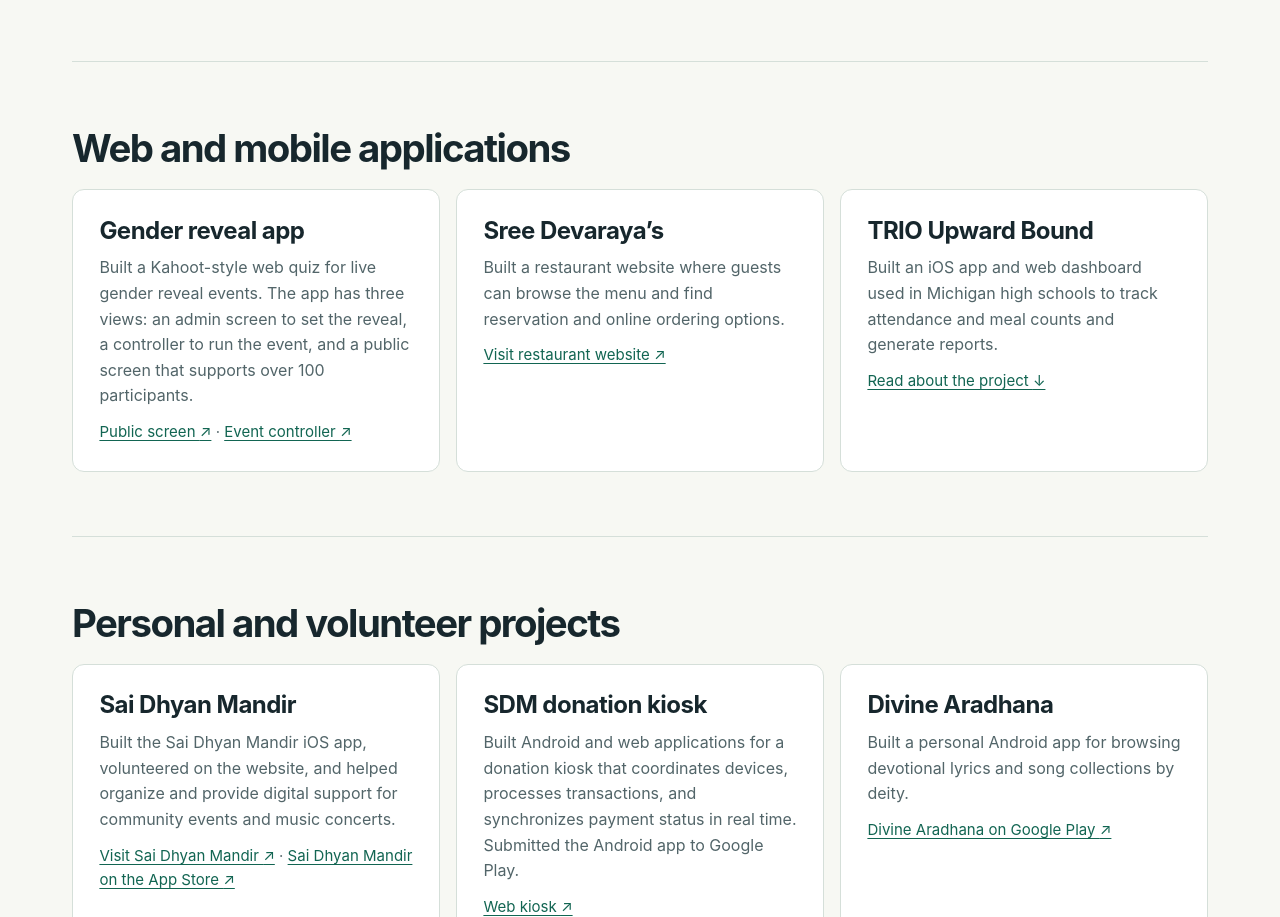
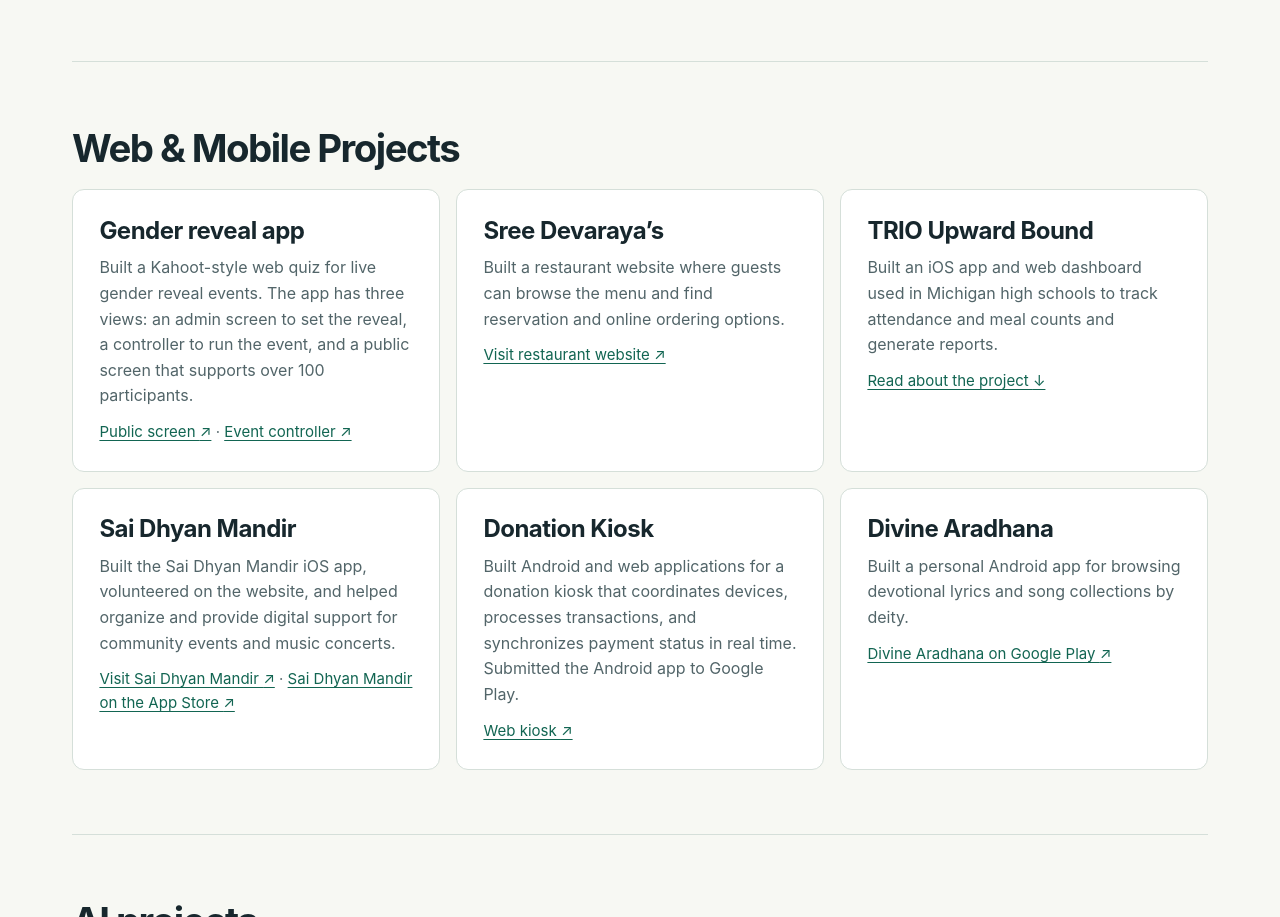
Before and after one commit to rakeshneela/rakeshneela.github.io, a plain HTML site: page blog-3-col.html in a window 1280 px wide. Shown: the part 1883-2800 px from the top of the page. Drawn offline with Linux system fonts and the light colour scheme.

Commit message:
Update website with Engineering blog details

```diff
--- a/blog-3-col.html
+++ b/blog-3-col.html
@@ -17,6 +17,7 @@
         <a href="index.html">Home</a>
         <a href="resume.html">Experience</a>
         <a href="blog-3-col.html" aria-current="page">Selected Work</a>
+        <a href="https://medium.com/@rakesh_neela">Engineering Blog</a>
         <a href="contacts.html">Contact</a>
       </nav>
       <a class="header-resume" href="Rakesh-Resume.pdf">Résumé PDF <span aria-hidden="true">↗</span></a>
@@ -30,8 +31,7 @@
         <nav class="jump-links" aria-label="Project sections">
           <a href="#case-studies">Case studies</a>
           <a href="#enterprise">Enterprise work</a>
-          <a href="#apps-in-use">Web &amp; mobile applications</a>
-          <a href="#personal">Personal &amp; volunteer</a>
+          <a href="#apps-in-use">Web &amp; Mobile Projects</a>
           <a href="#ai-projects">AI projects</a>
           <a href="#tools">Developer utilities</a>
           <a href="#research">Research</a>
@@ -86,7 +86,7 @@
     </section>
 
     <section class="container section project-group" id="apps-in-use" aria-labelledby="apps-in-use-title">
-      <h2 id="apps-in-use-title">Web and mobile applications</h2>
+      <h2 id="apps-in-use-title">Web &amp; Mobile Projects</h2>
       <div class="card-grid three">
         <article class="card">
           <h3>Gender reveal app</h3>
@@ -103,18 +103,16 @@
           <p>Built an iOS app and web dashboard used in Michigan high schools to track attendance and meal counts and generate reports.</p>
           <p class="card-links"><a href="#trio-upward-bound">Read about the project <span aria-hidden="true">↓</span></a></p>
         </article>
-      </div>
-    </section>
-
-    <section class="container section project-group" id="personal" aria-labelledby="personal-title">
-      <h2 id="personal-title">Personal and volunteer projects</h2>
-      <div class="card-grid three">
-        <article class="card">
+        <article class="card" id="personal">
           <h3>Sai Dhyan Mandir</h3>
           <p>Built the Sai Dhyan Mandir iOS app, volunteered on the website, and helped organize and provide digital support for community events and music concerts.</p>
           <p class="card-links"><a href="https://saidhyanmandir.org/">Visit Sai Dhyan Mandir <span aria-hidden="true">↗</span></a> · <a href="https://apps.apple.com/us/app/saidhyanmandir/id6743379345">Sai Dhyan Mandir on the App Store <span aria-hidden="true">↗</span></a></p>
         </article>
-        <article class="card"><h3>SDM donation kiosk</h3><p>Built Android and web applications for a donation kiosk that coordinates devices, processes transactions, and synchronizes payment status in real time. Submitted the Android app to Google Play.</p><p class="card-links"><a href="https://saidhyanmandirwebkiosk.onrender.com">Web kiosk <span aria-hidden="true">↗</span></a></p></article>
+        <article class="card">
+          <h3>Donation Kiosk</h3>
+          <p>Built Android and web applications for a donation kiosk that coordinates devices, processes transactions, and synchronizes payment status in real time. Submitted the Android app to Google Play.</p>
+          <p class="card-links"><a href="https://saidhyanmandirwebkiosk.onrender.com">Web kiosk <span aria-hidden="true">↗</span></a></p>
+        </article>
         <article class="card">
           <h3>Divine Aradhana</h3>
           <p>Built a personal Android app for browsing devotional lyrics and song collections by deity.</p>
```
Also changed, not shown: contacts.html (+1 -0 lines), feedback.html (+1 -0 lines), index.html (+1 -0 lines), portfolio-4-col.html (+1 -0 lines), resume.html (+1 -0 lines).
